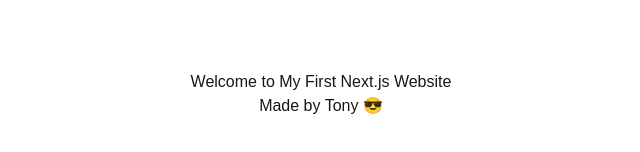
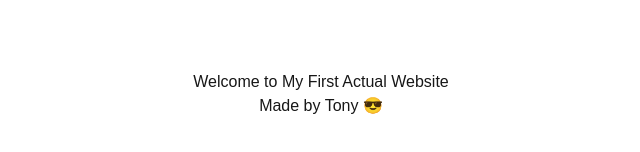
Before and after one commit to joemama1502/my-site, a Next.js app: page / in a window 1280 px wide. Shown: the part 306-458 px from the top of the page, without its empty margins (319-959 px from the left). Built offline with nearby package versions, Linux system fonts and the light colour scheme.

Commit message:
updated homepage

```diff
--- a/src/app/page.tsx
+++ b/src/app/page.tsx
@@ -1,7 +1,7 @@
 export default function Home() {
   return (
     <div style={{ height: '100vh', display: 'flex', justifyContent: 'center', alignItems: 'center', flexDirection: 'column' }}>
-      <h1>Welcome to My First Next.js Website</h1>
+      <h1>Welcome to My First Actual Website</h1>
       <p>Made by Tony 😎</p>
     </div>
   );
```
